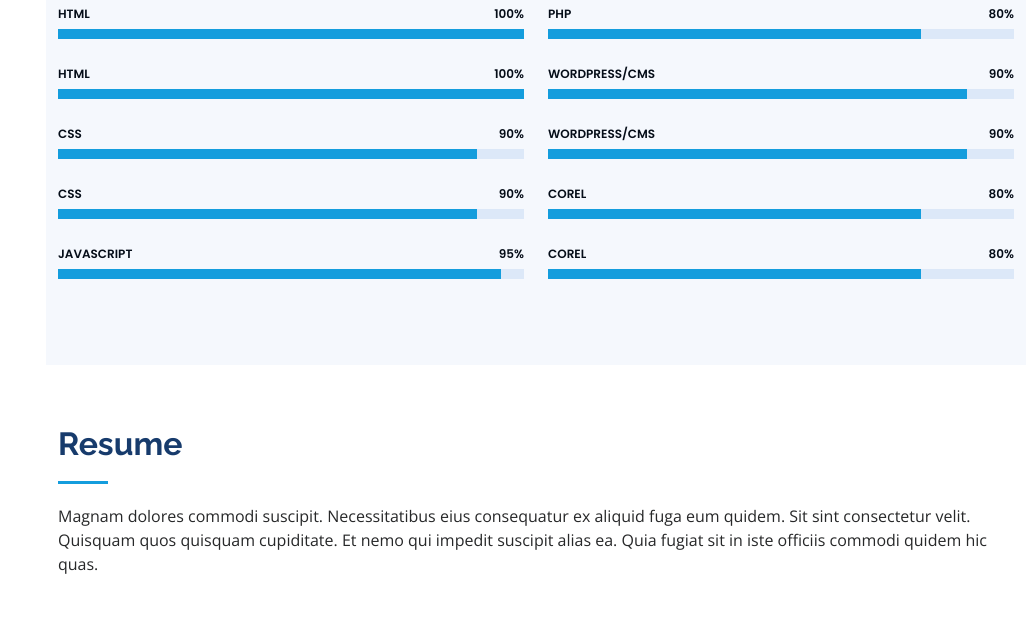
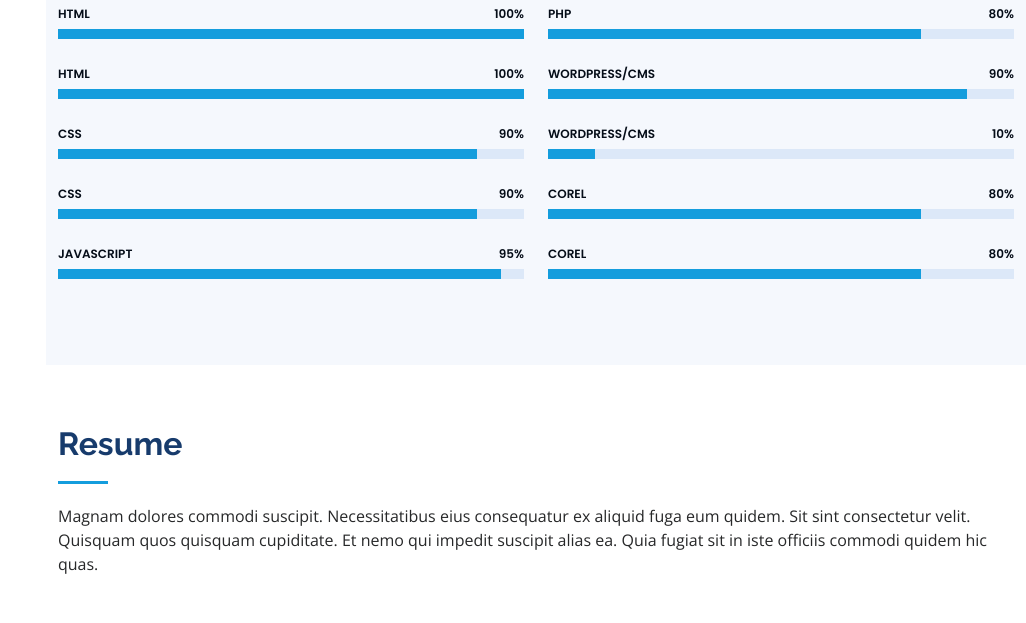
Before and after one commit to alejandro-pablo/portafolio, a plain HTML site: page index.html in a window 1280 px wide. Shown: the part 2180-2803 px from the top of the page, without its empty margins (254-1280 px from the left). Drawn offline with nearby package versions, Linux system fonts and the light colour scheme.

```diff
--- a/index.html
+++ b/index.html
@@ -232,9 +232,9 @@
             </div>
 
             <div class="progress">
-              <span class="skill">WordPress/CMS <i class="val">90%</i></span>
+              <span class="skill">WordPress/CMS <i class="val">10%</i></span>
               <div class="progress-bar-wrap">
-                <div class="progress-bar" role="progressbar" aria-valuenow="90" aria-valuemin="0" aria-valuemax="100"></div>
+                <div class="progress-bar" role="progressbar" aria-valuenow="10" aria-valuemin="0" aria-valuemax="100"></div>
               </div>
             </div>
 
```
Also changed, not shown: assets/img/apple-touch-icon.png (deleted), assets/img/apple-touch-icon1.png (added), assets/img/favicon.png (deleted), assets/img/favicon1.png (added), 3 other files.
